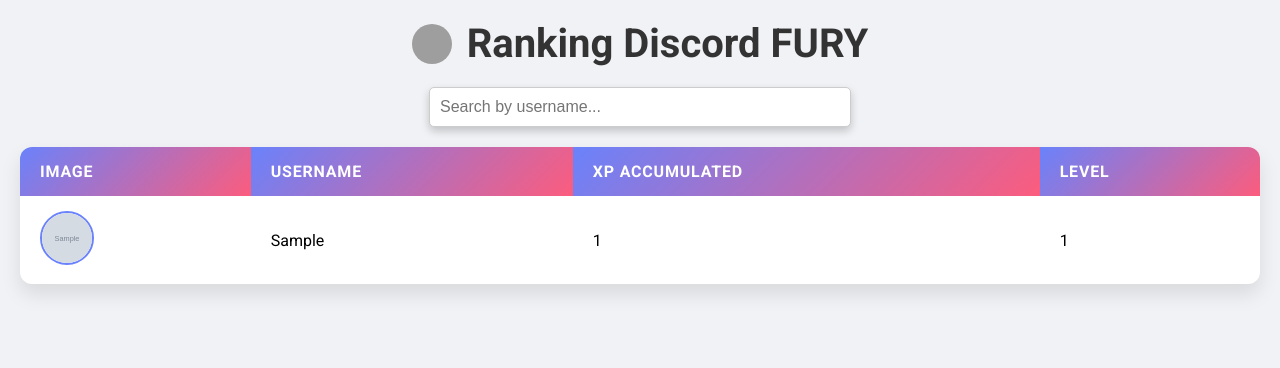
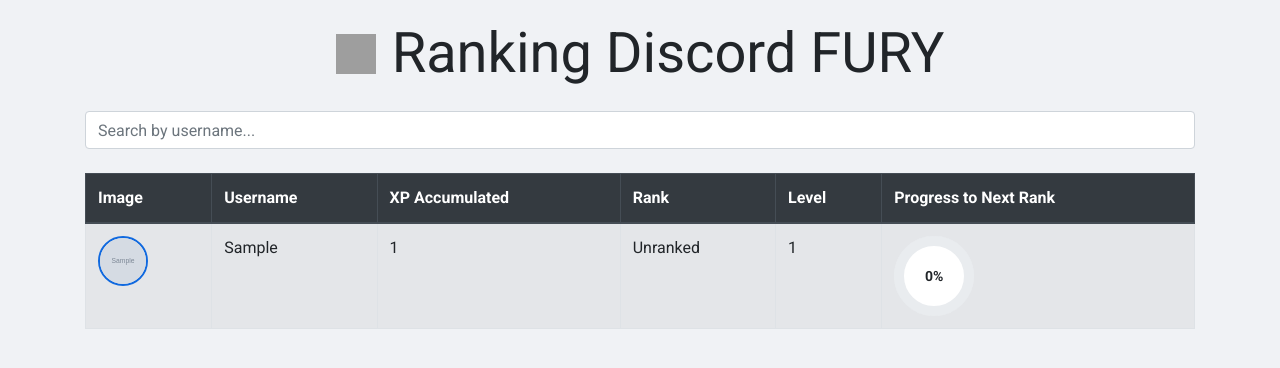
Before and after one commit to Ediee-sec/table_rank_fury, a Flask app: page / in a window 1280 px wide. Shown: the top 368 px of the page. Run offline with Flask 3, Linux system fonts and the light colour scheme; tables that the repository leaves empty hold one stand-in row (values such as "Sample post"); grey boxes marked "Sample" are stand-in pictures; some libraries are stand-ins or nearby versions; grey boxes are pictures that could not be loaded.

Commit message:
updte table

```diff
--- a/app.py
+++ b/app.py
@@ -6,15 +6,54 @@ app = Flask(__name__)
 
 # Configurando a conexão com o PostgreSQL
 app.config['SQLALCHEMY_DATABASE_URI'] = f"postgresql://{os.getenv('USR')}:{os.getenv('PASS')}@{os.getenv('HOST')}:{os.getenv('PORT')}/{os.getenv('DB')}"
+#app.config['SQLALCHEMY_DATABASE_URI'] = f"postgresql://postgres:yAXIOkyKLBJOZKtTKOIOXLQsuxXwNuRH@monorail.proxy.rlwy.net:30165/railway"
 app.config['SQLALCHEMY_TRACK_MODIFICATIONS'] = False
 
 db.init_app(app)
 
+# Função para calcular o rank com base no XP acumulado
+def get_rank(lvl):
+    if lvl >= 200:
+        return "Lenda"
+    elif lvl >= 100:
+        return "Mestre"
+    elif lvl >= 70:
+        return "Diamante"
+    elif lvl >= 45:
+        return "Platina"
+    elif lvl >= 30:
+        return "Ouro"
+    elif lvl >= 20:
+        return "Prata"
+    elif lvl >= 12:
+        return "Bronze"
+    elif lvl >= 6:
+        return "Ferro"
+    elif lvl >= 2:
+        return "Madeira"
+    else:
+        return "Unranked"
+
+
+def get_progress_to_next_rank(xp, lvl):
+    xp_for_next_rank = (lvl + 1) * 1024  # Cálculo do XP necessário para o próximo rank
+    xp_for_current_rank = lvl * 1024  # XP necessário para o rank atual
+
+    # Cálculo da porcentagem do progresso
+    progress = (xp - xp_for_current_rank) / (xp_for_next_rank - xp_for_current_rank) * 100
+    return max(0, min(progress, 100))  # Garante que o progresso esteja entre 0% e 100%
+
 # Rota principal
 @app.route('/')
 def index():
-    # Consulta todos os usuários da tabela e ordena pelo campo 'level' (lvl)
-    users = User.query.order_by(User.xp_accumulated.desc()).all()  # Ordena por nível em ordem decrescente
+    # Consulta todos os usuários da tabela e ordena pelo campo 'xp_accumulated'
+    users = User.query.order_by(User.xp_accumulated.desc()).all()
+
+    # Atribui o rank e o progresso para o próximo rank para cada usuário
+    for user in users:
+        user.rank = get_rank(user.lvl)
+        user.progress = get_progress_to_next_rank(user.xp_accumulated, user.lvl)
+
     return render_template('table.html', users=users)
 
 if __name__ == '__main__':
--- a/templates/table.html
+++ b/templates/table.html
@@ -5,128 +5,113 @@
     <meta name="viewport" content="width=device-width, initial-scale=1.0">
     <title>User Table</title>
     <link href="https://fonts.googleapis.com/css2?family=Roboto:wght@400;700&display=swap" rel="stylesheet">
+    <link rel="stylesheet" href="https://stackpath.bootstrapcdn.com/bootstrap/4.5.2/css/bootstrap.min.css">
     <style>
         body {
             font-family: 'Roboto', sans-serif;
             background-color: #f0f2f5;
-            margin: 0;
             padding: 20px;
         }
-        .header-container {
-            display: flex;
-            align-items: center;
-            justify-content: center;
-            margin-bottom: 20px;
-        }
-        .header-container img {
-            width: 40px;
-            height: 40px;
-            border-radius: 50%;
-            margin-right: 15px;
-        }
-        .header-container h1 {
-            margin: 0;
-            color: #333;
-            font-size: 2.5em;
-        }
-        .filter-container {
-            margin-bottom: 20px;
-            text-align: center;
-        }
-        .filter-container input {
-            padding: 10px;
-            font-size: 1em;
-            border: 1px solid #ccc;
-            border-radius: 5px;
-            width: 100%;
-            max-width: 400px;
-            box-shadow: 0 4px 8px rgba(0, 0, 0, 0.2);
-        }
-        table {
-            width: 100%;
-            border-collapse: collapse;
-            margin: 20px 0;
-            background-color: white;
-            border-radius: 12px;
-            box-shadow: 0 10px 20px rgba(0, 0, 0, 0.1);
-            overflow: hidden;
-        }
-        th, td {
-            padding: 15px 20px;
-            text-align: left;
-            font-size: 1em;
-        }
-        th {
-            background: linear-gradient(135deg, #6A82FB, #FC5C7D);
-            color: white;
-            text-transform: uppercase;
-            letter-spacing: 0.05em;
-        }
-        td {
-            border-bottom: 1px solid #ddd;
-        }
-        tr:hover {
-            background-color: #f1f1f1;
-            transition: background-color 0.3s ease;
-        }
-        tr:last-child td {
-            border-bottom: none;
-        }
-        img.user-img {
+        .user-img {
             width: 50px;
             height: 50px;
             border-radius: 50%;
-            border: 2px solid #6A82FB;
+            border: 2px solid #1069df;
         }
-        /* Responsividade */
-        @media (max-width: 768px) {
-            table, th, td {
-                display: block;
+        .circular-progress {
+            position: relative;
+            width: 80px;
+            height: 80px;
+            border-radius: 50%;
+            background-color: #e9ecef;
+        }
+        .circular-progress:before {
+            content: '';
+            position: absolute;
+            top: 5px;
+            left: 5px;
+            width: 70px;
+            height: 70px;
+            border-radius: 50%;
+            background-color: #fff;
+        }
+        .circular-progress .progress-value {
+            position: absolute;
+            top: 50%;
+            left: 50%;
+            transform: translate(-50%, -50%);
+            font-size: 14px;
+            font-weight: bold;
+        }
+        .circular-progress svg {
+            position: relative;
             width: 100%;
+            height: 100%;
+            transform: rotate(-90deg);
         }
-            th {
-                background-color: #6A82FB;
-                font-size: 0.9em;
+        .circular-progress svg circle {
+            width: 100%;
+            height: 100%;
+            fill: none;
+            stroke-width: 10;
+            stroke-linecap: round;
         }
-            td {
-                padding: 10px;
-                font-size: 0.9em;
+        .circular-progress svg circle.back {
+            stroke: #e9ecef;
         }
-            tr {
-                margin-bottom: 10px;
-                display: block;
-            }
+        .circular-progress svg circle.front {
+            stroke: #b94010;
+            stroke-dasharray: 440;
+            stroke-dashoffset: 440;
+            transition: stroke-dashoffset 0.5s ease;
         }
     </style>
 </head>
 <body>
-    <div class="header-container">
-        <img src="https://i.ibb.co/xYxjFvw/9c3bb649-9038-4113-9543-7c87652aa95a-removebg-preview.png" alt="Icon">
-        <h1>Ranking Discord FURY</h1>
+    <div class="container">
+        <div class="d-flex align-items-center justify-content-center mb-4">
+            <img src="https://i.ibb.co/xYxjFvw/9c3bb649-9038-4113-9543-7c87652aa95a-removebg-preview.png" alt="Icon" class="mr-3" style="width: 40px; height: 40px;">
+            <h1 class="display-4 mb-0">Ranking Discord FURY</h1>
         </div>
-    <div class="filter-container">
-        <input type="text" id="searchInput" onkeyup="filterTable()" placeholder="Search by username...">
+        <div class="mb-4 text-center">
+            <input type="text" id="searchInput" onkeyup="filterTable()" class="form-control" placeholder="Search by username...">
         </div>
-    <table id="userTable">
-        <thead>
+        <table class="table table-striped table-bordered">
+            <thead class="thead-dark">
                 <tr>
                     <th>Image</th>
                     <th>Username</th>
                     <th>XP Accumulated</th>
+                    <th>Rank</th>
                     <th>Level</th>
+                    <th>Progress to Next Rank</th> <!-- Coluna para o progresso em círculo -->
                 </tr>
             </thead>
-        <tbody>
+            <tbody id="userTable">
                 {% for user in users %}
                 <tr>
                     <td><img class="user-img" src="{{ user.img if user.img else 'https://i.ibb.co/xYxjFvw/9c3bb649-9038-4113-9543-7c87652aa95a-removebg-preview.png' }}" alt="{{ user.user_dc }}"></td>
                     <td>{{ user.user_dc }}</td>
                     <td>{{ user.xp_accumulated }}</td>
+                    <td>{{ user.rank }}</td>
                     <td>{{ user.lvl }}</td>
+                    <td>
+                        <div class="circular-progress">
+                            <svg>
+                                <circle class="back" cx="40" cy="40" r="35"></circle>
+                                <circle class="front" cx="40" cy="40" r="35" style="stroke-dashoffset: calc(440 - (440 * {{ user.progress }} / 100));"></circle>
+                            </svg>
+                            <div class="progress-value">{{ user.progress|round(2) }}%</div>
+                        </div>
+                    </td>
                 </tr>
                 {% endfor %}
             </tbody>
         </table>
+    </div>
+    <script src="https://code.jquery.com/jquery-3.5.1.slim.min.js"></script>
+    <script src="https://cdn.jsdelivr.net/npm/@popperjs/core@2.9.2/dist/umd/popper.min.js"></script>
+    <script src="https://stackpath.bootstrapcdn.com/bootstrap/4.5.2/js/bootstrap.min.js"></script>
     <script>
         function filterTable() {
             const input = document.getElementById('searchInput');
@@ -134,7 +119,7 @@
             const table = document.getElementById('userTable');
             const rows = table.getElementsByTagName('tr');
 
-            for (let i = 1; i < rows.length; i++) {
+            for (let i = 0; i < rows.length; i++) {
                 const cells = rows[i].getElementsByTagName('td');
                 const usernameCell = cells[1]; // Assume username is in the second column
 
```
Also changed, not shown: static/style.css (deleted, +0 -87 lines). Lines whose indentation alone changed are shown as unchanged.
